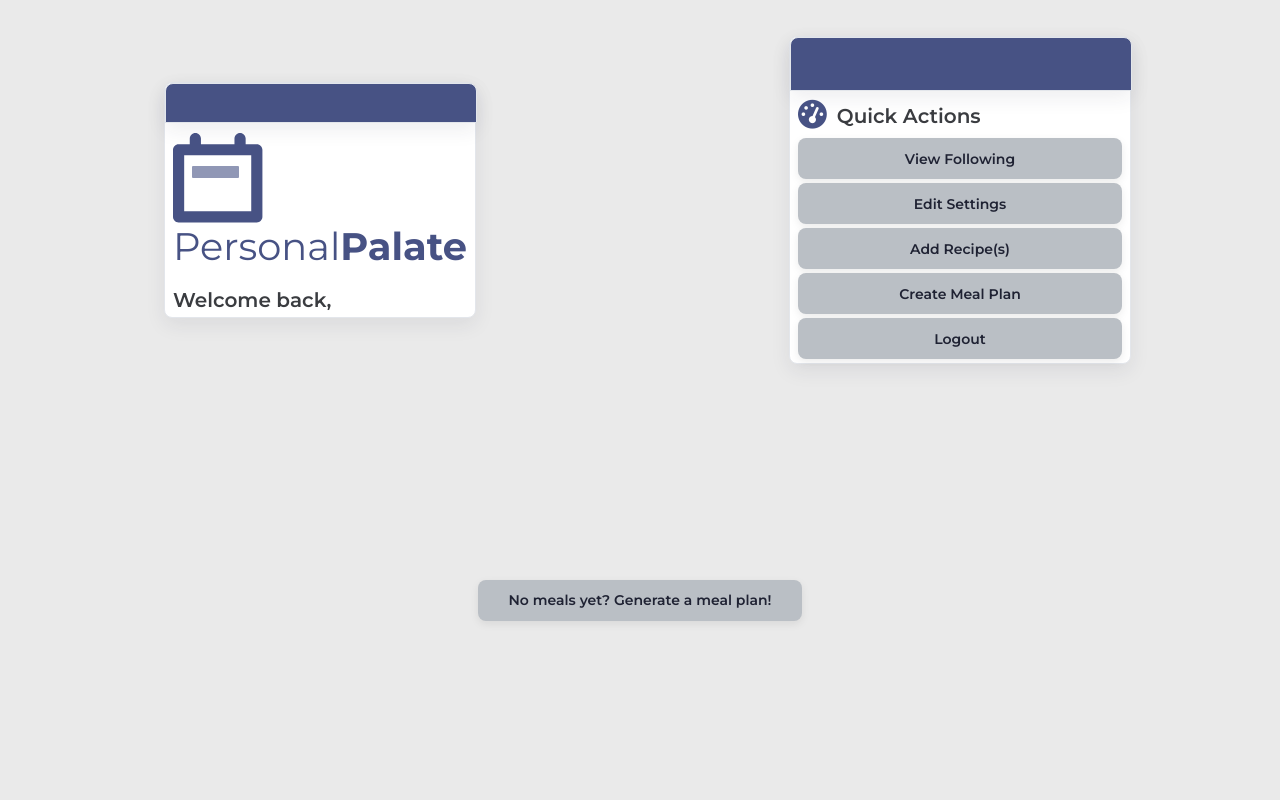
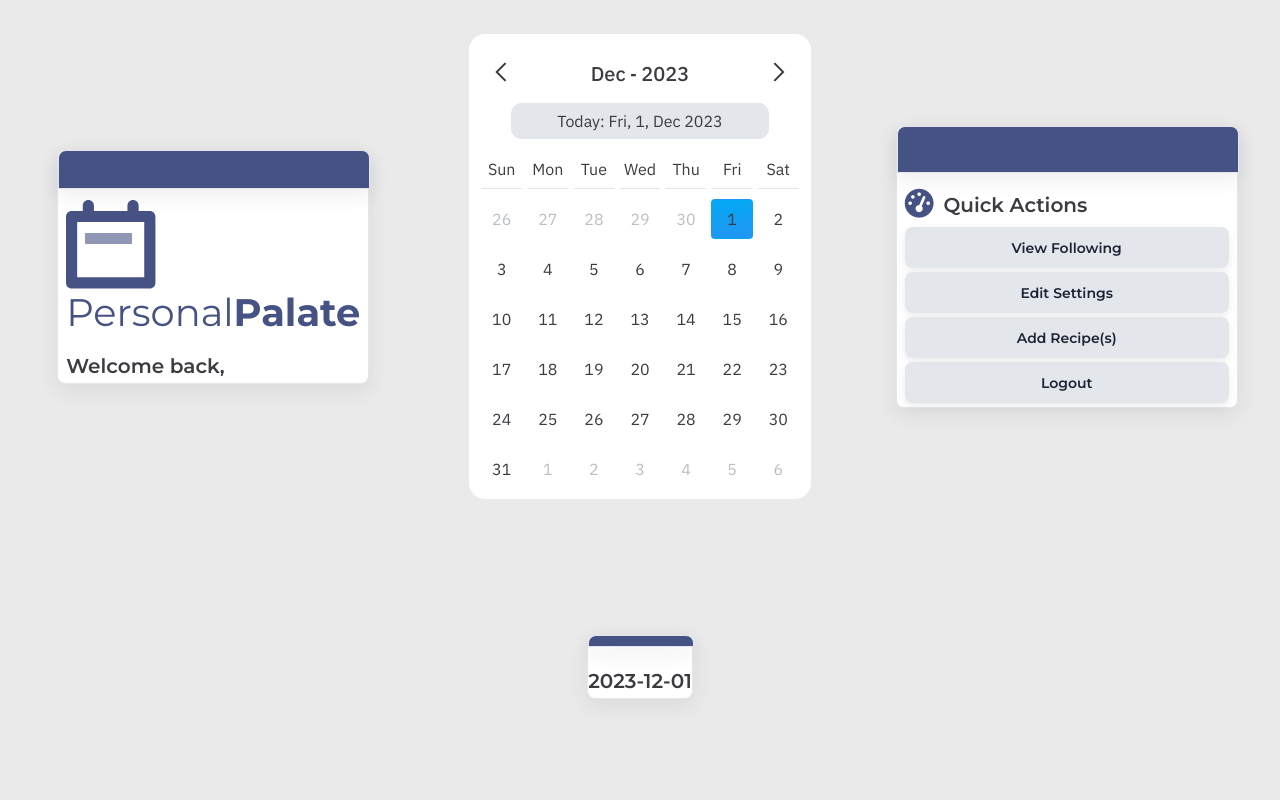
Before and after one commit to andyblarblar/PersonalPalate, a FastAPI app: page /test in a window 1280 px wide. Run offline with FastAPI, Linux system fonts and the light colour scheme; some libraries are stand-ins or nearby versions.

Commit message:
Added Calendar to Home page

```diff
--- a/personalpalate/static/css/home.css
+++ b/personalpalate/static/css/home.css
@@ -1,3 +1,5 @@
+@import url('https://fonts.googleapis.com/css2?family=IBM+Plex+Sans:wght@100;200;300;400;500;600;700&display=swap');
+
 .page-container {
     position: relative;
     background-color: var(--color-whitesmoke-100);
@@ -13,8 +15,8 @@
     justify-items: center;
     align-content: space-evenly;
     align-items: center;
-    grid-template-columns: 1fr 1fr;
-    grid-template-rows: 1fr 1fr;
+    grid-template-columns: 1fr 1fr 1fr;
+    grid-template-rows: 2fr 1fr;
 }
 
 .container {
@@ -96,7 +98,7 @@
     align-items: center;
     gap: 10px;
     border-radius: 8px;
-    background-color: var(--grey-300);
+    background-color: var(--grey-200);
     box-shadow: 0 3px 8px 0 rgba(0, 0, 0, 0.08);
     color: var(--brand-dark);
     font-size: 14px;
@@ -125,7 +127,7 @@
 }
 
 .meals-container {
-    grid-column-end: span 2;
+    grid-column-end: span 3;
 }
 
 .actions-content .title-text {
@@ -133,109 +135,157 @@
     top: -5px;
 }
 
-/* Modal content provided by https://www.w3schools.com/howto/howto_css_modals.asp and adjusted per needs */
-.modal {
-  display: none;
-  position: fixed;
-  z-index: 1;
-  left: 0;
-  top: 0;
-  width: 100%;
-  height: 100%;
-  overflow: auto;
-  background-color: rgb(0,0,0);
-  background-color: rgba(0,0,0,0.4);
+/* Calendar content provided by https://alvarotrigo.com/blog/css-calendar/ */
+.calendar {
+    font-family: 'IBM Plex Sans', sans-serif;
+    position: relative;
+    max-width: 400px; /*change as per your design need */
+    min-width: 320px;
+    background: var(--calendar-bg-color);
+    color: var(--calendar-font-color);
+    margin: 20px auto;
+    box-sizing: border-box;
+    overflow: hidden;
+    font-weight: normal;
+    font-size: 16px;
+    border-radius: var(--calendar-border-radius);
 }
 
-.modal-content {
-    position: relative;
-    background-color: #fefefe;
-    margin: 5% auto;
-    padding: 0;
-    border: 1px solid #888;
-    width: 80%;
-    box-shadow: 0 4px 8px 0 rgba(0,0,0,0.2),0 6px 20px 0 rgba(0,0,0,0.19);
-    animation-name: animatetop;
-    animation-duration: 0.4s;
+.calendar-inner {
+    padding: 10px 10px;
 }
 
-@keyframes animatetop {
-  from {top: -300px; opacity: 0}
-  to {top: 0; opacity: 1}
+.calendar-today-date:hover {
+    filter: brightness(90%);
 }
 
-.modal-header {
-    padding: 2px 16px;
-    background-color: #475284;
-    color: white;
+.calendar .calendar-inner .calendar-body {
+    display: grid;
+    grid-template-columns: repeat(7, 1fr);
+    text-align: center;
 }
 
-.modal-body {
-    padding: 2px 16px;
+.calendar .calendar-inner .calendar-body div {
+    padding: 4px;
+    min-height: 30px;
+    line-height: 30px;
+    border: 1px solid transparent;
+    margin: 10px 2px 0px;
 }
 
-.close {
-  color: #aaa;
-  float: right;
-  font-size: 40px;
-  font-weight: bold;
+.calendar .calendar-inner .calendar-body div:nth-child(-n+7) {
+    border: 1px solid transparent;
+    border-bottom: 1px solid var(--weekdays-border-bottom-color);
 }
 
-.close:hover,
-.close:focus {
-  color: black;
-  text-decoration: none;
-  cursor: pointer;
+.calendar .calendar-inner .calendar-body div:nth-child(-n+7):hover {
+    border: 1px solid transparent;
+    border-bottom: 1px solid var(--weekdays-border-bottom-color);
 }
 
-.info-text {
-    font-size: 16px;
+.calendar .calendar-inner .calendar-body div>a {
+    color: var(--calendar-font-color);
+    text-decoration: none;
+    display: flex;
+    justify-content: center;
 }
 
-.category-inputs {
-    display: flex;
-    flex-direction: row;
-    gap: 5px;
-    flex-wrap: wrap;
-    justify-content: space-evenly;
+.calendar .calendar-inner .calendar-body div:hover {
+    border: 1px solid var(--calendar-date-hover-color);
+    border-radius: 4px;
 }
 
-.custom-dropdown {
-  position: relative;
-  width: 200px;
+.calendar .calendar-inner .calendar-body div.empty-dates:hover {
+    border: 1px solid transparent;
 }
 
-#dropdown-input {
-    width: 100%;
-    padding: 8px;
-    border: 1px solid #ccc;
-    border-radius: 4px;
-    box-sizing: border-box;
+.calendar .calendar-inner .calendar-controls {
+    display: grid;
+    grid-template-columns: repeat(3, 1fr);
 }
 
-.dropdown-list {
-  list-style: none;
-  padding: 0;
-  margin: 0;
-  position: absolute;
-  z-index: 1;
-  background-color: #fff;
-  border: 1px solid #ccc;
-  border-radius: 4px;
-  max-height: 150px;
-  overflow-y: auto;
-  display: none;
+.calendar .calendar-inner .calendar-today-date {
+    display: grid;
+    text-align: center;
+    cursor: pointer;
+    margin: 3px 0px;
+    background: var(--calendar-current-date-color);
+    padding: 8px 0px;
+    border-radius: 10px;
+    width: 80%;
+    margin: auto;
 }
 
-.dropdown-list li {
-  padding: 8px;
-  cursor: pointer;
+.calendar .calendar-inner .calendar-controls .calendar-year-month {
+    display: flex;
+    min-width: 100px;
+    justify-content: space-evenly;
+    align-items: center;
 }
 
-.dropdown-list li:hover {
-  background-color: #f4f4f4;
+.calendar .calendar-inner .calendar-controls .calendar-next {
+    text-align: right;
 }
 
-label {
+.calendar .calendar-inner .calendar-controls .calendar-year-month .calendar-year-label,
+.calendar .calendar-inner .calendar-controls .calendar-year-month .calendar-month-label {
+    font-weight: 500;
     font-size: 20px;
 }
+
+.calendar .calendar-inner .calendar-body .calendar-today {
+    background: var(--calendar-today-color);
+    border-radius: 4px;
+}
+
+.calendar .calendar-inner .calendar-body .calendar-today:hover {
+    border: 1px solid transparent;
+}
+
+.calendar .calendar-inner .calendar-body .calendar-today a {
+    outline: 2px solid var(--calendar-today-innerborder-color);
+}
+
+.calendar .calendar-inner .calendar-controls .calendar-next a,
+.calendar .calendar-inner .calendar-controls .calendar-prev a {
+    color: var(--calendar-font-color);
+    font-family: arial, consolas, sans-serif;
+    font-size: 26px;
+    text-decoration: none;
+    padding: 4px 12px;
+    display: inline-block;
+    background: var(--calendar-nextprev-bg-color);
+    margin: 10px 0 10px 0;
+}
+
+.calendar .calendar-inner .calendar-controls .calendar-next a svg,
+.calendar .calendar-inner .calendar-controls .calendar-prev a svg {
+    height: 20px;
+    width: 20px;
+}
+
+.calendar .calendar-inner .calendar-controls .calendar-next a svg path,
+.calendar .calendar-inner .calendar-controls .calendar-prev a svg path{
+    fill: var(--next-prev-arrow-color);
+}
+
+.calendar .calendar-inner .calendar-body .prev-dates,
+.calendar .calendar-inner .calendar-body .next-dates {
+    color: var(--calendar-prevnext-date-color);
+}
+
+.calendar .calendar-inner .calendar-body .prev-dates:hover,
+.calendar .calendar-inner .calendar-body .next-dates:hover {
+  border: 1px solid transparent;
+  pointer-events: none;
+}
+
+* {
+    padding: 0;
+    margin: 0;
+}
+
+.meals-content {
+    padding-top: 16%;
+    position: relative;
+}
--- a/personalpalate/static/css/styles.css
+++ b/personalpalate/static/css/styles.css
@@ -73,6 +73,19 @@ body {
 
   /* Effects */
   --shadow-card: 0px 7px 20px rgba(40, 41, 61, 0.08);
+
+  /* Calendar Variables */
+  --calendar-bg-color: white;
+  --calendar-font-color: var(--grey-500);
+  --weekdays-border-bottom-color: var(--grey-200);
+  --calendar-date-hover-color: #505050;
+  --calendar-current-date-color: var(--grey-200);
+  --calendar-today-color: linear-gradient(to bottom, #03a9f4, #2196f3);
+  --calendar-today-innerborder-color: transparent;
+  --calendar-nextprev-bg-color: transparent;
+  --next-prev-arrow-color : var(--grey-500);
+  --calendar-border-radius: 16px;
+  --calendar-prevnext-date-color: var(--grey-300);
 }
 
 .date-icon-container {
--- a/personalpalate/static/js/home.js
+++ b/personalpalate/static/js/home.js
@@ -1,34 +1,19 @@
-const mealPlan1 = document.getElementById("createMealPlan");
-const mealPlan2 = document.getElementById("createMealPlan2");
 const logout = document.getElementById("logout");
-const modal = document.getElementById("mealModal");
-const closeModal = document.getElementsByClassName("close")[0];
+const mealDate = document.getElementById("selectedDate");
 
-mealPlan1.addEventListener("click", createMealPlan);
-mealPlan2.addEventListener("click", createMealPlan);
 logout.addEventListener("click", () => {
     window.location = '/logout';
 });
-closeModal.addEventListener("click", () => {
-    modal.style.display = "none";
-})
 
 async function createMealPlan() {
     // Need to add functionality to create a meal plan
-    modal.style.display = "block";
     const categories = await getCategories();
     console.log("Meal Categories: ", categories);
 }
 
-window.onclick = function (event) {
-    if (event.target === modal) {
-        modal.style.display = "none";
-    }
-}
-
 async function getCategories() {
     try {
-        const response = await fetch("/meal"); // Replace with new endpoint for followed and owned meals
+        const response = await fetch("/meal/followed"); // Replace with new endpoint for followed and owned meals
         const data = await response.json();
 
         return [...new Set(data.map(meal => meal.category))];
@@ -38,3 +23,267 @@ async function getCategories() {
         return [];
     }
 }
+
+// Content below provided by https://alvarotrigo.com/blog/css-calendar/
+
+function CalendarControl() {
+    const calendar = new Date();
+    const calendarControl = {
+      localDate: new Date(),
+      prevMonthLastDate: null,
+      calWeekDays: ["Sun", "Mon", "Tue", "Wed", "Thu", "Fri", "Sat"],
+      calMonthName: [
+        "Jan",
+        "Feb",
+        "Mar",
+        "Apr",
+        "May",
+        "Jun",
+        "Jul",
+        "Aug",
+        "Sep",
+        "Oct",
+        "Nov",
+        "Dec"
+      ],
+      selectedDate: null,
+      daysInMonth: function (month, year) {
+        return new Date(year, month, 0).getDate();
+      },
+      firstDay: function () {
+        return new Date(calendar.getFullYear(), calendar.getMonth(), 1);
+      },
+      lastDay: function () {
+        return new Date(calendar.getFullYear(), calendar.getMonth() + 1, 0);
+      },
+      firstDayNumber: function () {
+        return calendarControl.firstDay().getDay() + 1;
+      },
+      lastDayNumber: function () {
+        return calendarControl.lastDay().getDay() + 1;
+      },
+      getPreviousMonthLastDate: function () {
+        let lastDate = new Date(
+          calendar.getFullYear(),
+          calendar.getMonth(),
+          0
+        ).getDate();
+        return lastDate;
+      },
+      navigateToPreviousMonth: function () {
+        calendar.setMonth(calendar.getMonth() - 1);
+        calendarControl.attachEventsOnNextPrev();
+      },
+      navigateToNextMonth: function () {
+        calendar.setMonth(calendar.getMonth() + 1);
+        calendarControl.attachEventsOnNextPrev();
+      },
+      navigateToCurrentMonth: function () {
+        calendarControl.selectedDate = null;
+        let currentMonth = calendarControl.localDate.getMonth();
+        let currentYear = calendarControl.localDate.getFullYear();
+        calendar.setMonth(currentMonth);
+        calendar.setYear(currentYear);
+        calendarControl.attachEventsOnNextPrev();
+      },
+      displayYear: function () {
+        let yearLabel = document.querySelector(".calendar .calendar-year-label");
+        yearLabel.innerHTML = calendar.getFullYear();
+      },
+      displayMonth: function () {
+        let monthLabel = document.querySelector(
+          ".calendar .calendar-month-label"
+        );
+        monthLabel.innerHTML = calendarControl.calMonthName[calendar.getMonth()];
+      },
+      selectDate: function (e) {
+          // Date logged to console here. Need to instead check if meal plan exists for clicked date.
+        let date = {
+          "day": `${e.target.textContent}`,
+          "month": calendar.getMonth()+1,
+          "year": calendar.getFullYear()
+        }
+        calendarControl.selectedDate = date;
+        calendarControl.highlightDate(date);
+
+        console.log(
+          `${e.target.textContent} ${
+            calendarControl.calMonthName[calendar.getMonth()]
+          } ${calendar.getFullYear()}`
+        );
+      },
+      plotSelectors: function () {
+        document.querySelector(
+          ".calendar"
+        ).innerHTML += `<div class="calendar-inner"><div class="calendar-controls">
+          <div class="calendar-prev"><a href="#"><svg xmlns="http://www.w3.org/2000/svg" width="128" height="128" viewBox="0 0 128 128"><path fill="#666" d="M88.2 3.8L35.8 56.23 28 64l7.8 7.78 52.4 52.4 9.78-7.76L45.58 64l52.4-52.4z"/></svg></a></div>
+          <div class="calendar-year-month">
+          <div class="calendar-month-label"></div>
+          <div><b>-</b></div>
+          <div class="calendar-year-label"></div>
+          </div>
+          <div class="calendar-next"><a href="#"><svg xmlns="http://www.w3.org/2000/svg" width="128" height="128" viewBox="0 0 128 128"><path fill="#666" d="M38.8 124.2l52.4-52.42L99 64l-7.77-7.78-52.4-52.4-9.8 7.77L81.44 64 29 116.42z"/></svg></a></div>
+          </div>
+          <div class="calendar-today-date">Today:
+            ${calendarControl.calWeekDays[calendarControl.localDate.getDay()]},
+            ${calendarControl.localDate.getDate()},
+            ${calendarControl.calMonthName[calendarControl.localDate.getMonth()]}
+            ${calendarControl.localDate.getFullYear()}
+          </div>
+          <div class="calendar-body"></div></div>`;
+      },
+      plotDayNames: function () {
+        for (let i = 0; i < calendarControl.calWeekDays.length; i++) {
+          document.querySelector(
+            ".calendar .calendar-body"
+          ).innerHTML += `<div>${calendarControl.calWeekDays[i]}</div>`;
+        }
+      },
+      plotDates: function () {
+        document.querySelector(".calendar .calendar-body").innerHTML = "";
+        calendarControl.plotDayNames();
+        calendarControl.displayMonth();
+        calendarControl.displayYear();
+        let count = 1;
+        let prevDateCount = 0;
+
+        calendarControl.prevMonthLastDate = calendarControl.getPreviousMonthLastDate();
+        let prevMonthDatesArray = [];
+        let calendarDays = calendarControl.daysInMonth(
+          calendar.getMonth() + 1,
+          calendar.getFullYear()
+        );
+        // dates of current month
+        for (let i = 1; i < calendarDays; i++) {
+          if (i < calendarControl.firstDayNumber()) {
+            prevDateCount += 1;
+            document.querySelector(
+              ".calendar .calendar-body"
+            ).innerHTML += `<div class="prev-dates"></div>`;
+            prevMonthDatesArray.push(calendarControl.prevMonthLastDate--);
+          } else {
+            document.querySelector(
+              ".calendar .calendar-body"
+            ).innerHTML += `<div class="number-item" data-num=${count}><a class="dateNumber" href="#">${count++}</a></div>`;
+          }
+        }
+        //remaining dates after month dates
+        for (let j = 0; j < prevDateCount + 1; j++) {
+          document.querySelector(
+            ".calendar .calendar-body"
+          ).innerHTML += `<div class="number-item" data-num=${count}><a class="dateNumber" href="#">${count++}</a></div>`;
+        }
+        if (calendarControl.selectedDate) {
+          calendarControl.highlightDate(calendarControl.selectedDate);
+        } else {
+          calendarControl.highlightToday();
+        }
+        calendarControl.plotPrevMonthDates(prevMonthDatesArray);
+        calendarControl.plotNextMonthDates();
+      },
+      attachEvents: function () {
+        let prevBtn = document.querySelector(".calendar .calendar-prev a");
+        let nextBtn = document.querySelector(".calendar .calendar-next a");
+        let todayDate = document.querySelector(".calendar .calendar-today-date");
+        let dateNumber = document.querySelectorAll(".calendar .dateNumber");
+        prevBtn.addEventListener(
+          "click",
+          calendarControl.navigateToPreviousMonth
+        );
+        nextBtn.addEventListener("click", calendarControl.navigateToNextMonth);
+        todayDate.addEventListener(
+          "click",
+          calendarControl.navigateToCurrentMonth
+        );
+        for (var i = 0; i < dateNumber.length; i++) {
+            dateNumber[i].addEventListener(
+              "click",
+              calendarControl.selectDate,
+              false
+            );
+        }
+      },
+      highlightDate: function (date) {
+        let day = date.day;
+        let month = date.month;
+        let year = date.year;
+        let calendarMonth = calendar.getMonth() + 1;
+        let calendarYear = calendar.getFullYear();
+
+        // Need to remove current highlight and apply new one
+        let elem = document.querySelector(".calendar-today");
+        if (elem) elem.classList.remove("calendar-today");
+        if (
+            calendarYear === year &&
+            calendarMonth === month
+        ) document.querySelectorAll(".number-item")[day - 1].classList.add("calendar-today");
+
+        let monthString = `${month}`;
+        monthString = monthString.padStart(2, "0");
+        day = day.padStart(2, "0");
+        mealDate.innerText = `${year}-${monthString}-${day}`;
+      },
+      highlightToday: function () {
+        let currentMonth = calendarControl.localDate.getMonth() + 1;
+        let changedMonth = calendar.getMonth() + 1;
+        let currentYear = calendarControl.localDate.getFullYear();
+        let changedYear = calendar.getFullYear();
+        if (
+          currentYear === changedYear &&
+          currentMonth === changedMonth &&
+          document.querySelectorAll(".number-item")
+        ) {
+          document
+            .querySelectorAll(".number-item")
+            [calendar.getDate() - 1].classList.add("calendar-today");
+        }
+
+        let monthString = `${currentMonth}`;
+        let day = `${calendar.getDate()}`;
+        monthString = monthString.padStart(2, "0");
+        day = day.padStart(2, "0");
+        mealDate.innerText = `${currentYear}-${monthString}-${day}`;
+      },
+      plotPrevMonthDates: function(dates){
+        dates.reverse();
+        for(let i=0;i<dates.length;i++) {
+            if(document.querySelectorAll(".prev-dates")) {
+                document.querySelectorAll(".prev-dates")[i].textContent = dates[i];
+            }
+        }
+      },
+      plotNextMonthDates: function(){
+       let childElemCount = document.querySelector('.calendar-body').childElementCount;
+       //7 lines
+       if(childElemCount > 42 ) {
+           let diff = 49 - childElemCount;
+           calendarControl.loopThroughNextDays(diff);
+       }
+
+       //6 lines
+       if(childElemCount > 35 && childElemCount <= 42 ) {
+        let diff = 42 - childElemCount;
+        calendarControl.loopThroughNextDays(42 - childElemCount);
+       }
+
+      },
+      loopThroughNextDays: function(count) {
+        if(count > 0) {
+            for(let i=1;i<=count;i++) {
+                document.querySelector('.calendar-body').innerHTML += `<div class="next-dates">${i}</div>`;
+            }
+        }
+      },
+      attachEventsOnNextPrev: function () {
+        calendarControl.plotDates();
+        calendarControl.attachEvents();
+      },
+      init: function () {
+        calendarControl.plotSelectors();
+        calendarControl.plotDates();
+        calendarControl.attachEvents();
+      }
+    };
+    calendarControl.init();
+  }
+const calendarControl = new CalendarControl();
--- a/personalpalate/templates/home.html.jinja
+++ b/personalpalate/templates/home.html.jinja
@@ -226,6 +226,7 @@
             <span class="title-text">Welcome back, {{ name }}</span>
         </div>
     </div>
+    <div class="calendar"></div>
     <div class="container">
         <div class="container-blue-bar"></div>
         <div class="actions-content">
@@ -235,60 +236,15 @@
                 <div class="button">View Following</div>
                 <div class="button">Edit Settings</div>
                 <div class="button">Add Recipe(s)</div>
-                <div class="button" id="createMealPlan">Create Meal Plan</div>
                 <div class="button" id="logout">Logout</div>
             </div>
         </div>
     </div>
-    <div class="meals-container">
-        <div class="button" id="createMealPlan2">No meals yet? Generate a meal plan!</div>
-    </div>
-    <div class="modal" id="mealModal">
-        <div class="modal-content">
-            <div class="modal-header">
-                <span class="close">&times;</span>
-                <h3>Create a meal plan!</h3>
-            </div>
-            <div class="modal-body">
-                <p class="info-text">Select a meal category for each day!</p>
-                <div class="category-inputs">
-                    <div class="custom-dropdown">
-                        <label for="dropdown-input">Monday</label>
-                        <input type="text" id="dropdown-input" placeholder="Select or type">
-                        <ul class="dropdown-list" id="dropdown-options"></ul>
-                    </div>
-                    <div class="custom-dropdown">
-                        <label for="dropdown-input">Tuesday</label>
-                        <input type="text" id="dropdown-input" placeholder="Select or type">
-                        <ul class="dropdown-list" id="dropdown-options"></ul>
-                    </div>
-                    <div class="custom-dropdown">
-                        <label for="dropdown-input">Wednesday</label>
-                        <input type="text" id="dropdown-input" placeholder="Select or type">
-                        <ul class="dropdown-list" id="dropdown-options"></ul>
-                    </div>
-                    <div class="custom-dropdown">
-                        <label for="dropdown-input">Thursday</label>
-                        <input type="text" id="dropdown-input" placeholder="Select or type">
-                        <ul class="dropdown-list" id="dropdown-options"></ul>
-                    </div>
-                    <div class="custom-dropdown">
-                        <label for="dropdown-input">Friday</label>
-                        <input type="text" id="dropdown-input" placeholder="Select or type">
-                        <ul class="dropdown-list" id="dropdown-options"></ul>
-                    </div>
-                    <div class="custom-dropdown">
-                        <label for="dropdown-input">Saturday</label>
-                        <input type="text" id="dropdown-input" placeholder="Select or type">
-                        <ul class="dropdown-list" id="dropdown-options"></ul>
-                    </div>
-                    <div class="custom-dropdown">
-                        <label for="dropdown-input">Sunday</label>
-                        <input type="text" id="dropdown-input" placeholder="Select or type">
-                        <ul class="dropdown-list" id="dropdown-options"></ul>
-                    </div>
-                </div>
-            </div>
+    <div class="meals-container container">
+        <div class="container-blue-bar"></div>
+        <div class="meals-content">
+            <div class="title-text" id="selectedDate"></div>
+
         </div>
     </div>
 </div>
```
